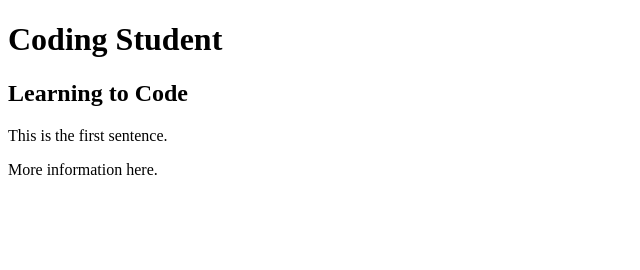
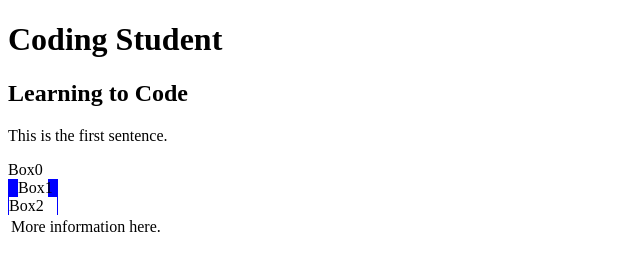
Before and after one commit to kienbaumj/codingstudent, a plain HTML site: page index.html in a window 1280 px wide. Shown: the whole page, without its empty margins (0-640 px from the left). Drawn offline with Linux system fonts and the light colour scheme.

Commit message:
CSS for box-sizing experimentation

```diff
--- /dev/null
+++ b/css/main.css
@@ -0,0 +1,25 @@
+#box0 {
+  width: 50px;
+  border-left: 0;
+  border-right: 0;
+}
+
+#box1 {
+  box-sizing: border-box;
+  width: 50px;
+  border-left: 10px solid blue;
+  border-right: 10px solid blue;
+}
+
+#box2 {
+  box-sizing: border-box;
+  width: 50px;
+  border-left: 1px solid blue;
+  border-right: 1px solid blue;
+}
+
+       |<--width: 50------------------------->|
+|border|                          content     |border|
+
+|<--width: 50------------------------->|
+|border|   content              |border|
--- a/index.html
+++ b/index.html
@@ -1,9 +1,8 @@
 <!DOCTYPE html>
 <html>
   <head>
-
     <title>Coding Student</title>
-
+    <link href="css/main.css" rel="stylesheet" type="text/css">
   </head>
 
   <body>
@@ -15,6 +14,19 @@
 
     <p>This is the first sentence.</p>
 
+    <div id="box0">
+      Box0
+    </div>
+
+    <div id="box1">
+      Box1
+    </div>
+
+    <div id="box2">
+      Box2
+    </div>
+
+    <table>
       <tr>
         <td> More information here.
         </td>
@@ -24,6 +36,7 @@
         <td>
         </td>
       </tr>
+    </table>
 
   </div>
 
```
Also changed, not shown: 1 other file. Lines whose indentation alone changed are shown as unchanged.
